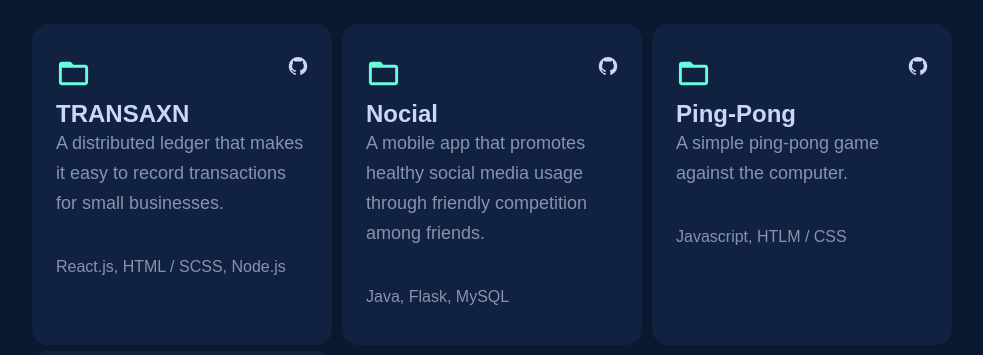
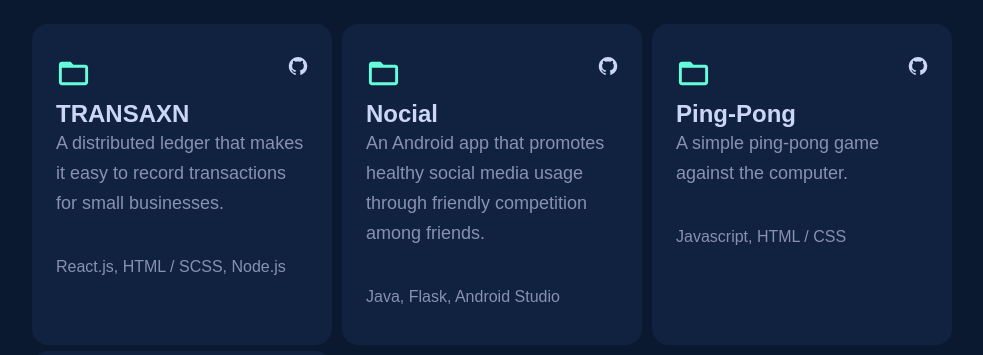
Before and after one commit to KellyyDuong/KellyyDuong.github.io, a React (Create React App) app: page / in a window 1280 px wide. Shown: the part 1415-1770 px from the top of the page, without its empty margins (200-1183 px from the left). Built offline with nearby package versions, Linux system fonts and the light colour scheme; a web font is replaced by a local one.

Commit message:
project updates

```diff
--- a/src/components/Projects.js
+++ b/src/components/Projects.js
@@ -16,14 +16,14 @@ class Projects extends React.Component {
             },
             "Nocial": {
               desc:
-                "A mobile app that promotes healthy social media usage through friendly competition among friends.",
-                techStack: "Java, Flask, MySQL",
+                "An Android app that promotes healthy social media usage through friendly competition among friends.",
+                techStack: "Java, Flask, Android Studio",
                 link: "https://github.com/KellyyDuong/dam_social"
             },
             "Ping-Pong": {
               desc:
                 "A simple ping-pong game against the computer.",
-                techStack: "Javascript, HTLM / CSS",
+                techStack: "Javascript, HTML / CSS",
                 link: "https://github.com/KellyyDuong/PingPong"
             },
             "Tic-Tac-Toe": {
```
